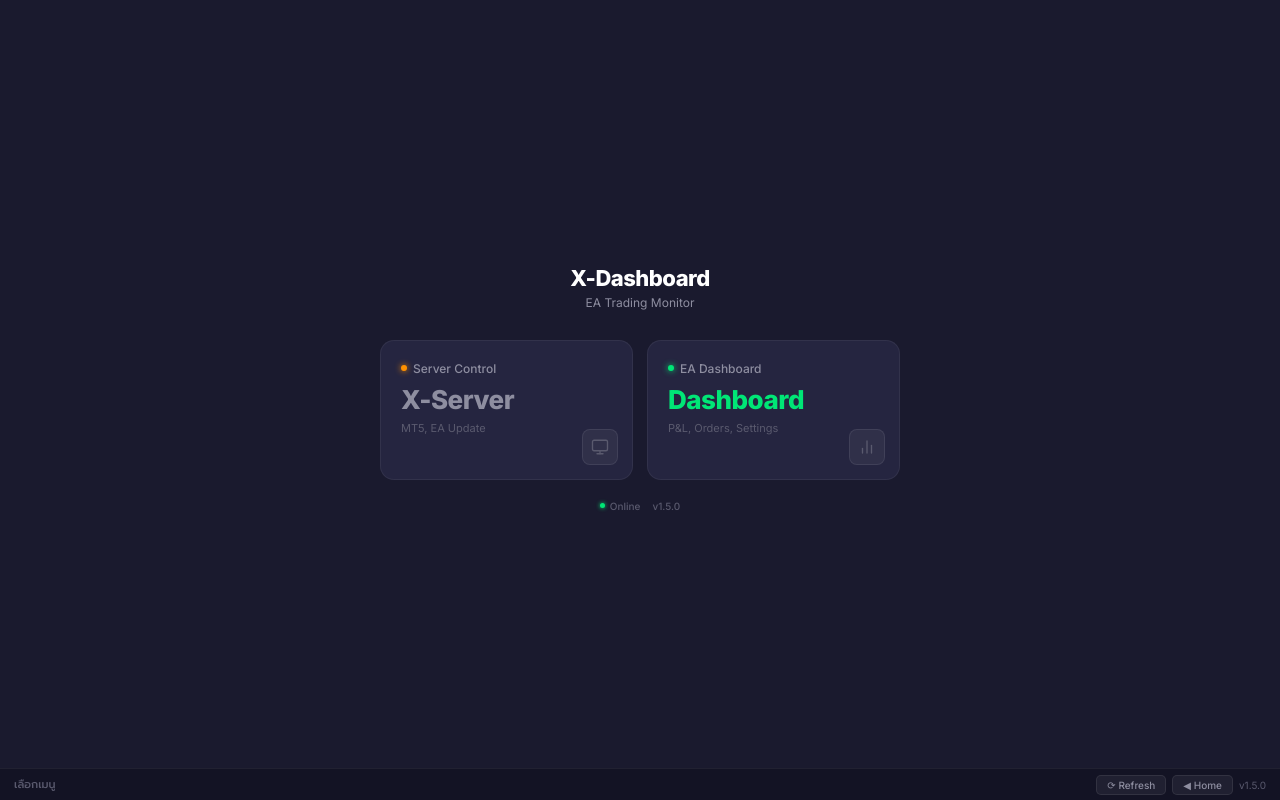
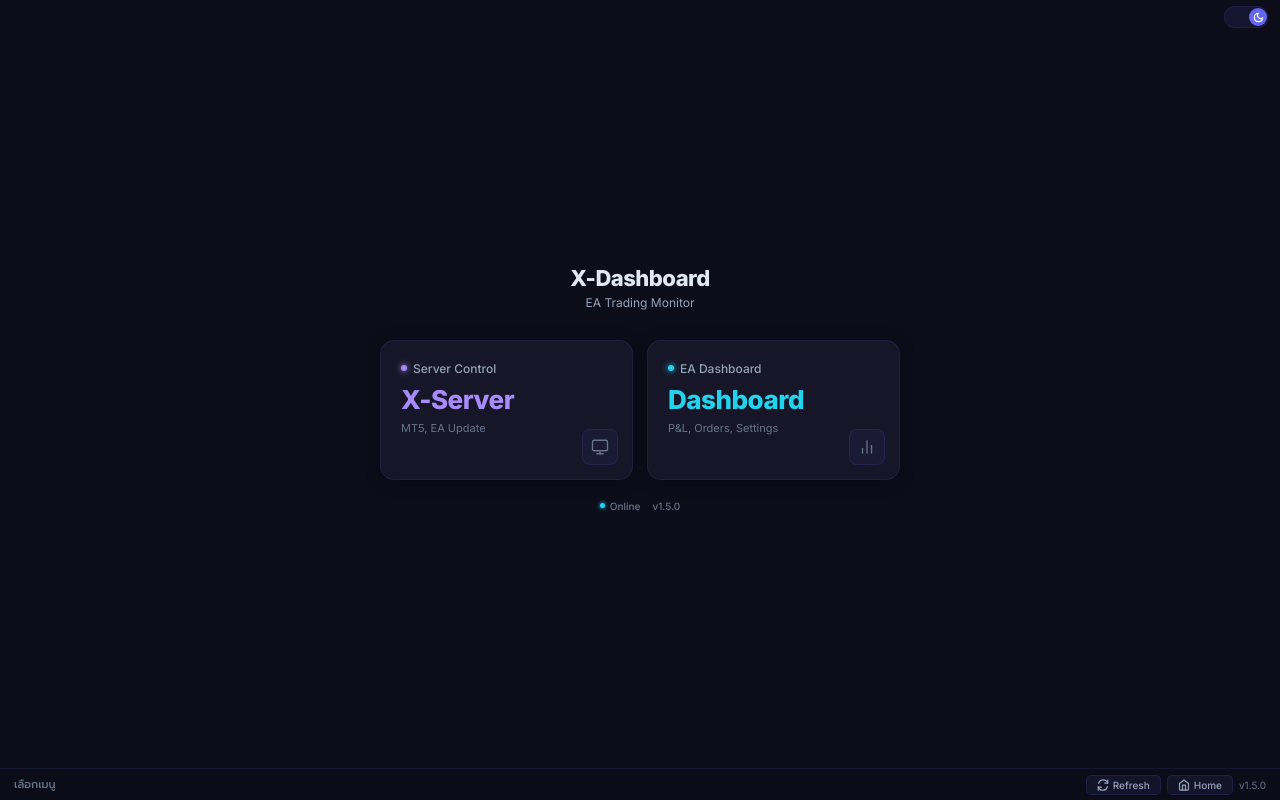
Before and after one commit to somkid2042-star/EA_DASHBOARD_WEB, a website: page X-Dashbord/mac-app/src/index.html in a window 1280 px wide. Drawn offline with Linux system fonts and the light colour scheme.

Commit message:
ui: light/dark mode toggle with Antigravity dark theme, SVG icons for Refresh/Home

```diff
--- a/X-Dashbord/mac-app/src/index.html
+++ b/X-Dashbord/mac-app/src/index.html
@@ -1,5 +1,5 @@
 <!DOCTYPE html>
-<html lang="en">
+<html lang="en" data-theme="dark">
 
 <head>
   <meta charset="UTF-8" />
@@ -15,15 +15,51 @@
       box-sizing: border-box;
     }
 
-    :root {
-      --bg: #1a1a2e;
-      --card: #252540;
-      --card-border: rgba(255, 255, 255, 0.06);
-      --green: #00e676;
+    /* ===== Light Theme ===== */
+    :root,
+    [data-theme="light"] {
+      --bg: #f0f2f5;
+      --card: #ffffff;
+      --card-border: rgba(0, 0, 0, 0.06);
+      --card-shadow: 0 2px 12px rgba(0, 0, 0, 0.06);
+      --card-hover: 0 6px 24px rgba(0, 0, 0, 0.1);
+      --bar-bg: #ffffff;
+      --green: #00c853;
+      --green-bg: rgba(0, 200, 83, 0.08);
       --orange: #ff9100;
-      --text: #ffffff;
-      --text2: #8e8ea0;
-      --text3: #5a5a6e;
+      --orange-bg: rgba(255, 145, 0, 0.08);
+      --text: #1a1a2e;
+      --text2: #6e6e80;
+      --text3: #9e9eb0;
+      --btn-bg: rgba(0, 0, 0, 0.04);
+      --btn-border: rgba(0, 0, 0, 0.08);
+      --btn-hover: rgba(0, 0, 0, 0.08);
+      --icon-br-bg: rgba(0, 0, 0, 0.03);
+      --icon-br-border: rgba(0, 0, 0, 0.06);
+      --toggle-bg: rgba(0, 0, 0, 0.06);
+    }
+
+    /* ===== Dark Theme (Antigravity) ===== */
+    [data-theme="dark"] {
+      --bg: #0d0d1a;
+      --card: #161628;
+      --card-border: rgba(99, 102, 241, 0.12);
+      --card-shadow: 0 2px 16px rgba(0, 0, 0, 0.3);
+      --card-hover: 0 8px 32px rgba(99, 102, 241, 0.1);
+      --bar-bg: rgba(13, 13, 26, 0.95);
+      --green: #22d3ee;
+      --green-bg: rgba(34, 211, 238, 0.08);
+      --orange: #a78bfa;
+      --orange-bg: rgba(167, 139, 250, 0.08);
+      --text: #e2e8f0;
+      --text2: #94a3b8;
+      --text3: #64748b;
+      --btn-bg: rgba(99, 102, 241, 0.08);
+      --btn-border: rgba(99, 102, 241, 0.15);
+      --btn-hover: rgba(99, 102, 241, 0.15);
+      --icon-br-bg: rgba(99, 102, 241, 0.06);
+      --icon-br-border: rgba(99, 102, 241, 0.12);
+      --toggle-bg: rgba(99, 102, 241, 0.1);
     }
 
     body {
@@ -35,13 +71,56 @@
       display: flex;
       flex-direction: column;
       -webkit-font-smoothing: antialiased;
+      transition: background 0.3s, color 0.3s;
     }
 
-    /* ===== Drag Region (invisible) ===== */
+    /* ===== Drag Region ===== */
     .drag-region {
       height: 28px;
       -webkit-app-region: drag;
       flex-shrink: 0;
+      position: relative;
+    }
+
+    /* ===== Theme Toggle ===== */
+    .theme-toggle {
+      position: absolute;
+      top: 6px;
+      right: 12px;
+      -webkit-app-region: no-drag;
+      width: 44px;
+      height: 22px;
+      background: var(--toggle-bg);
+      border: 1px solid var(--card-border);
+      border-radius: 12px;
+      cursor: pointer;
+      display: flex;
+      align-items: center;
+      padding: 2px;
+      transition: all 0.3s;
+    }
+
+    .theme-toggle .toggle-knob {
+      width: 18px;
+      height: 18px;
+      border-radius: 50%;
+      background: var(--text2);
+      display: flex;
+      align-items: center;
+      justify-content: center;
+      transition: all 0.3s;
+      transform: translateX(0);
+    }
+
+    [data-theme="dark"] .theme-toggle .toggle-knob {
+      transform: translateX(22px);
+      background: #6366f1;
+    }
+
+    .toggle-knob svg {
+      width: 11px;
+      height: 11px;
+      color: white;
     }
 
     /* ===== Main Content ===== */
@@ -55,7 +134,6 @@
       -webkit-app-region: no-drag;
     }
 
-    /* ===== Header ===== */
     .header {
       text-align: center;
       margin-bottom: 30px;
@@ -72,7 +150,6 @@
     .header p {
       font-size: 12px;
       color: var(--text2);
-      font-weight: 400;
     }
 
     /* ===== Cards ===== */
@@ -93,19 +170,18 @@
       transition: all 0.25s ease;
       position: relative;
       min-height: 140px;
+      box-shadow: var(--card-shadow);
     }
 
     .card:hover {
       transform: translateY(-3px);
-      box-shadow: 0 8px 30px rgba(0, 0, 0, 0.3);
-      border-color: rgba(255, 255, 255, 0.1);
+      box-shadow: var(--card-hover);
     }
 
     .card:active {
       transform: translateY(-1px);
     }
 
-    /* Card top: dot + label */
     .card-header {
       display: flex;
       align-items: center;
@@ -135,7 +211,6 @@
       color: var(--text2);
     }
 
-    /* Card main text */
     .card-title {
       font-size: 26px;
       font-weight: 800;
@@ -144,7 +219,7 @@
     }
 
     .card.server .card-title {
-      color: var(--text2);
+      color: var(--orange);
     }
 
     .card.dashboard .card-title {
@@ -154,18 +229,16 @@
     .card-desc {
       font-size: 11px;
       color: var(--text3);
-      font-weight: 400;
     }
 
-    /* Card bottom-right icon */
     .card-icon-br {
       position: absolute;
       bottom: 14px;
       right: 14px;
       width: 36px;
       height: 36px;
-      background: rgba(255, 255, 255, 0.05);
-      border: 1px solid rgba(255, 255, 255, 0.08);
+      background: var(--icon-br-bg);
+      border: 1px solid var(--icon-br-border);
       border-radius: 8px;
       display: flex;
       align-items: center;
@@ -208,15 +281,14 @@
       flex: 1;
       width: 100%;
       border: none;
-      background: var(--bg);
     }
 
     /* ===== Bottom Bar ===== */
     .bottombar {
       height: 32px;
-      background: rgba(20, 20, 36, 0.95);
+      background: var(--bar-bg);
       backdrop-filter: blur(12px);
-      border-top: 1px solid rgba(255, 255, 255, 0.06);
+      border-top: 1px solid var(--card-border);
       display: flex;
       align-items: center;
       justify-content: space-between;
@@ -224,6 +296,7 @@
       z-index: 100;
       flex-shrink: 0;
       -webkit-app-region: no-drag;
+      transition: background 0.3s;
     }
 
     .bar-status {
@@ -239,9 +312,12 @@
     }
 
     .bar-btn {
+      display: flex;
+      align-items: center;
+      gap: 4px;
       padding: 3px 10px;
-      background: rgba(255, 255, 255, 0.06);
-      border: 1px solid rgba(255, 255, 255, 0.08);
+      background: var(--btn-bg);
+      border: 1px solid var(--btn-border);
       border-radius: 5px;
       color: var(--text2);
       font-size: 10px;
@@ -252,8 +328,13 @@
     }
 
     .bar-btn:hover {
-      background: rgba(255, 255, 255, 0.1);
+      background: var(--btn-hover);
       color: var(--text);
+    }
+
+    .bar-btn svg {
+      width: 12px;
+      height: 12px;
     }
 
     .bar-ver {
@@ -290,8 +371,23 @@
 
 <body>
 
-  <!-- Drag Region -->
-  <div class="drag-region"></div>
+  <!-- Drag Region + Theme Toggle -->
+  <div class="drag-region">
+    <div class="theme-toggle" onclick="toggleTheme()">
+      <div class="toggle-knob">
+        <svg id="theme-icon-sun" viewBox="0 0 24 24" fill="none" stroke="currentColor" stroke-width="2.5"
+          stroke-linecap="round">
+          <circle cx="12" cy="12" r="5" />
+          <path
+            d="M12 1v2M12 21v2M4.22 4.22l1.42 1.42M18.36 18.36l1.42 1.42M1 12h2M21 12h2M4.22 19.78l1.42-1.42M18.36 5.64l1.42-1.42" />
+        </svg>
+        <svg id="theme-icon-moon" viewBox="0 0 24 24" fill="none" stroke="currentColor" stroke-width="2.5"
+          stroke-linecap="round" style="display:none">
+          <path d="M21 12.79A9 9 0 1111.21 3 7 7 0 0021 12.79z" />
+        </svg>
+      </div>
+    </div>
+  </div>
 
   <!-- Main Page -->
   <div id="main-page">
@@ -301,7 +397,6 @@
     </div>
 
     <div class="cards">
-      <!-- Server Card -->
       <div class="card server" onclick="openPage('server')">
         <div class="card-header">
           <div class="card-dot"></div>
@@ -319,7 +414,6 @@
         </div>
       </div>
 
-      <!-- Dashboard Card -->
       <div class="card dashboard" onclick="openPage('dashboard')">
         <div class="card-header">
           <div class="card-dot"></div>
@@ -353,8 +447,24 @@
   <div class="bottombar">
     <span class="bar-status" id="bottom-status">เลือกเมนู</span>
     <div class="bar-actions">
-      <button class="bar-btn" onclick="refreshPage()">⟳ Refresh</button>
-      <button class="bar-btn" onclick="goHome()">◀ Home</button>
+      <button class="bar-btn" onclick="refreshPage()">
+        <svg viewBox="0 0 24 24" fill="none" stroke="currentColor" stroke-width="2.5" stroke-linecap="round"
+          stroke-linejoin="round">
+          <path d="M21.5 2v6h-6" />
+          <path d="M2.5 22v-6h6" />
+          <path d="M3.34 8.5A9.5 9.5 0 0121.5 8l.01.01" />
+          <path d="M20.66 15.5A9.5 9.5 0 012.5 16l-.01-.01" />
+        </svg>
+        Refresh
+      </button>
+      <button class="bar-btn" onclick="goHome()">
+        <svg viewBox="0 0 24 24" fill="none" stroke="currentColor" stroke-width="2.5" stroke-linecap="round"
+          stroke-linejoin="round">
+          <path d="M3 9l9-7 9 7v11a2 2 0 01-2 2H5a2 2 0 01-2-2z" />
+          <polyline points="9 22 9 12 15 12 15 22" />
+        </svg>
+        Home
+      </button>
       <span class="bar-ver">v1.5.0</span>
     </div>
   </div>
@@ -388,6 +498,26 @@
       document.getElementById('bottom-status').textContent = 'เลือกเมนู';
     }
 
+    // Theme toggle
+    function toggleTheme() {
+      const html = document.documentElement;
+      const isDark = html.getAttribute('data-theme') === 'dark';
+      html.setAttribute('data-theme', isDark ? 'light' : 'dark');
+      localStorage.setItem('x-theme', isDark ? 'light' : 'dark');
+      updateThemeIcon();
+    }
+
+    function updateThemeIcon() {
+      const isDark = document.documentElement.getAttribute('data-theme') === 'dark';
+      document.getElementById('theme-icon-sun').style.display = isDark ? 'none' : 'block';
+      document.getElementById('theme-icon-moon').style.display = isDark ? 'block' : 'none';
+    }
+
+    // Load saved theme
+    const savedTheme = localStorage.getItem('x-theme') || 'dark';
+    document.documentElement.setAttribute('data-theme', savedTheme);
+    updateThemeIcon();
+
     document.addEventListener('keydown', (e) => {
       if (e.metaKey && e.key === 'r') { e.preventDefault(); refreshPage(); }
       if (e.key === 'Escape' && currentPage) { goHome(); }
```
